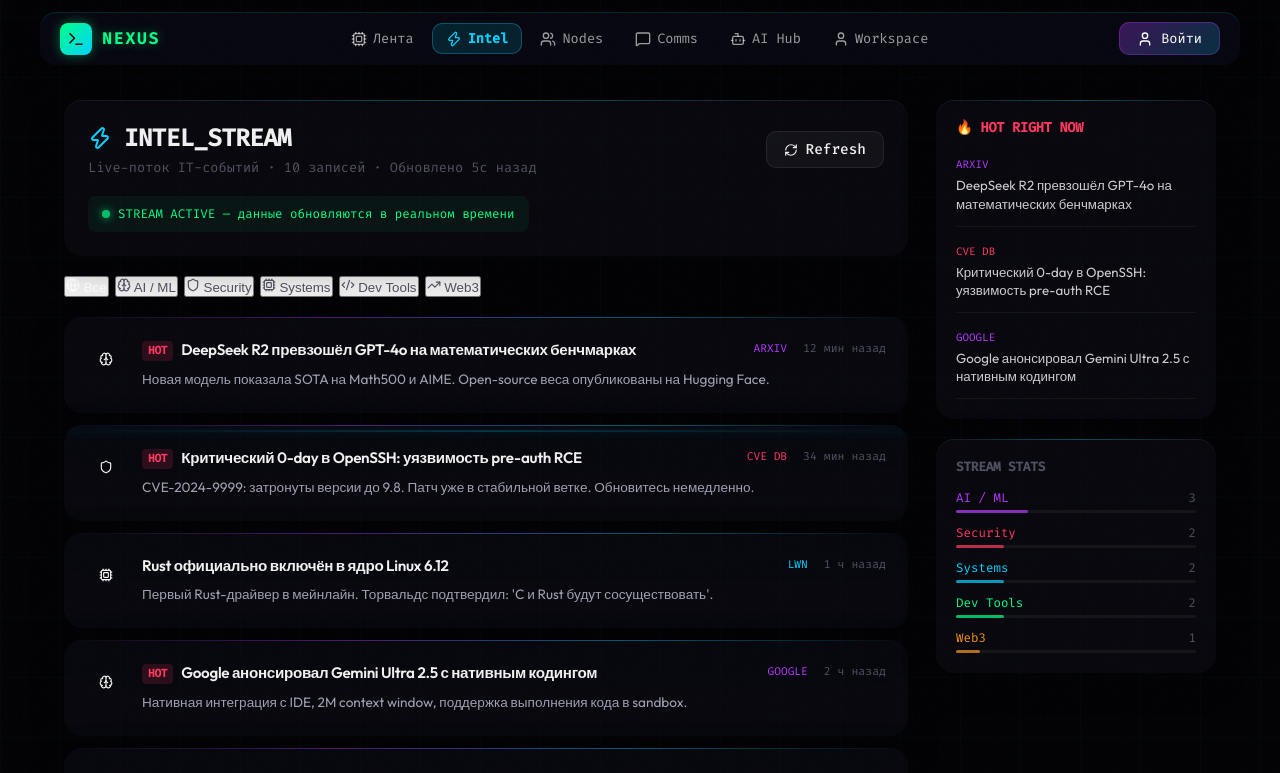
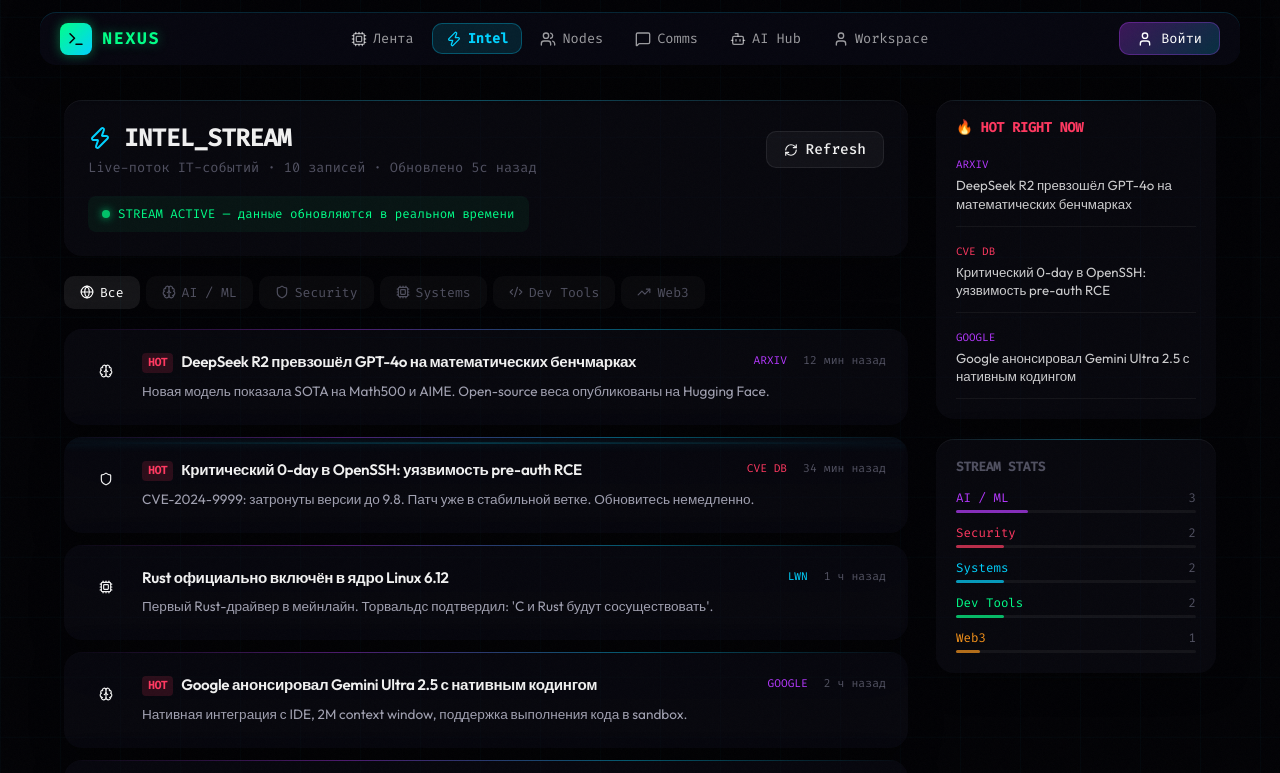
Before and after one commit to claower02/NEXUS_CYBERNETIC, a Next.js app: page /intel in a window 1280 px wide. Shown: the top 773 px of the page. Built offline with nearby package versions, Linux system fonts and the light colour scheme; no server answers.

Commit message:
fix: export proxy correctly and fix typings

```diff
--- a/src/app/intel/page.tsx
+++ b/src/app/intel/page.tsx
@@ -100,11 +100,11 @@
               display: 'flex', alignItems: 'center', gap: '6px',
               padding: '8px 16px', borderRadius: '10px', border: 'none', cursor: 'pointer',
               fontSize: '0.82rem', fontFamily: "'Fira Code', monospace",
-              background: activeCategory === cat.id ? `rgba(255,255,255,0.08)` : 'rgba(255,255,255,0.03)',
+              background: activeCategory === cat.id ? 'rgba(255,255,255,0.08)' : 'rgba(255,255,255,0.03)',
               color: activeCategory === cat.id ? cat.color : 'var(--text-muted)',
               boxShadow: activeCategory === cat.id ? `inset 0 0 0 1px ${cat.color}40` : 'none',
               transition: 'all 0.2s',
-            }} style={{ color: activeCategory === cat.id ? cat.color : 'var(--text-muted)' } as React.CSSProperties}>
+            }}>
               {cat.icon} {cat.label}
             </button>
           ))}
--- a/src/app/workspace/page.tsx
+++ b/src/app/workspace/page.tsx
@@ -264,7 +264,7 @@
                     </div>
                     <p style={{ fontSize: '0.85rem', color: 'var(--text-secondary)' }}>{repo.desc}</p>
                   </div>
-                  <div style={{ display: 'flex', gap: '12px', color: 'var(--text-muted)', fontSize: '0.82rem', fontFamily: "'Fira Code', monospace' }}>
+                  <div style={{ display: 'flex', gap: '12px', color: 'var(--text-muted)', fontSize: '0.82rem', fontFamily: "'Fira Code', monospace" }}>
                     <span style={{ display: 'flex', alignItems: 'center', gap: '4px' }}><Star size={12} style={{ color: 'var(--neon-green)' }} /> {repo.stars}</span>
                     <span style={{ display: 'flex', alignItems: 'center', gap: '4px' }}><GitBranch size={12} /> fork</span>
                   </div>
--- a/src/middleware.ts
+++ b/src/proxy.ts
@@ -4,7 +4,7 @@
 
 const secret = process.env.NEXTAUTH_SECRET || "nexus_cybernetic_default_secret_2025_secure_vault"
 
-export async function middleware(request: NextRequest) {
+export async function proxy(request: NextRequest) {
   const { pathname } = request.nextUrl
 
   // Always allow: login page, API auth routes, static assets
@@ -21,7 +21,6 @@
   const token = await getToken({ req: request, secret })
 
   if (!token) {
-    // Not logged in → redirect to login
     const loginUrl = new URL("/login", request.url)
     loginUrl.searchParams.set("callbackUrl", request.url)
     return NextResponse.redirect(loginUrl)
```
